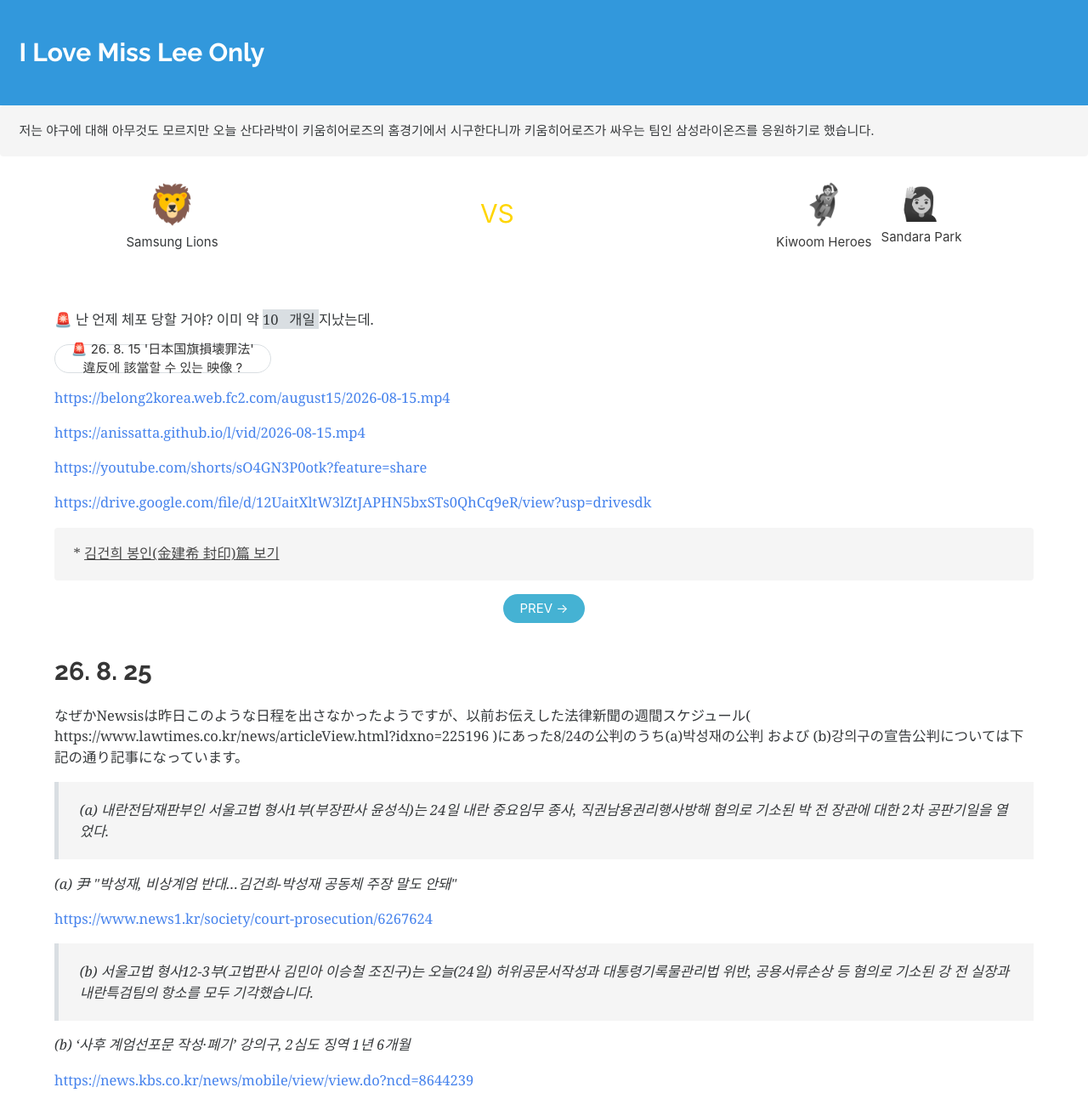
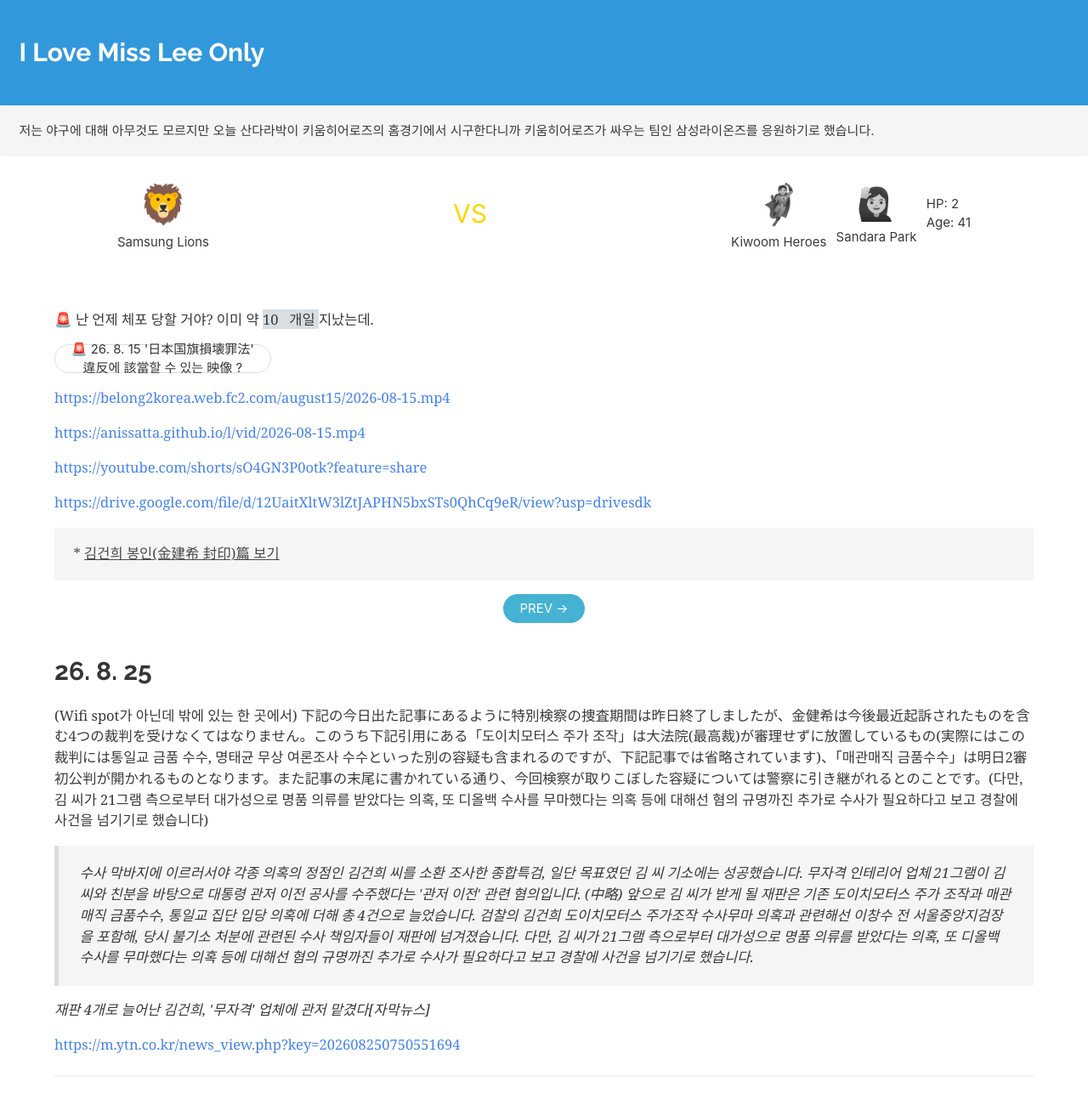
Before and after one commit to anissatta/l, a plain HTML site: page index.html in a window 1280 px wide. Shown: the top 1286 px of the page at 85% size. Drawn offline with Linux system fonts and the light colour scheme.

Commit message:
글 추가

```diff
--- a/index.html
+++ b/index.html
@@ -69,6 +69,16 @@
                     </figcaption>
                 </figure>
             </div>
+            <div class="level-item">
+                <ul>
+                    <li>
+                        HP: 2
+                    </li>
+                    <li>
+                        Age: 41
+                    </li>
+                </ul>
+            </div>
         </div>
     </div>
 </div>
@@ -121,6 +131,24 @@
                     <h3 class="title is-3">
                         26. 8. 25
                     </h3>
+<p>
+    (Wifi spot가 아닌데 밖에 있는 한 곳에서) 下記の今日出た記事にあるように特別検察の捜査期間は昨日終了しましたが、金健希は今後最近起訴されたものを含む4つの裁判を受けなくてはなりません。このうち下記引用にある「도이치모터스 주가 조작」は大法院(最高裁)が審理せずに放置しているもの(実際にはこの裁判には통일교 금품 수수, 명태균 무상 여론조사 수수といった別の容疑も含まれるのですが、下記記事では省略されています)、「매관매직 금품수수」は明日2審初公判が開かれるものとなります。また記事の末尾に書かれている通り、今回検察が取りこぼした容疑については警察に引き継がれるとのことです。(다만, 김 씨가 21그램 측으로부터 대가성으로 명품 의류를 받았다는 의혹, 또 디올백 수사를 무마했다는 의혹 등에 대해선 혐의 규명까진 추가로 수사가 필요하다고 보고 경찰에 사건을 넘기기로 했습니다)
+</p>
+<blockquote>
+수사 막바지에 이르러서야 각종 의혹의 정점인 김건희 씨를 소환 조사한 종합특검, 일단 목표였던 김 씨 기소에는 성공했습니다.
+무자격 인테리어 업체 21그램이 김 씨와 친분을 바탕으로 대통령 관저 이전 공사를 수주했다는 '관저 이전' 관련 혐의입니다.
+(中略)
+앞으로 김 씨가 받게 될 재판은 기존 도이치모터스 주가 조작과 매관매직 금품수수, 통일교 집단 입당 의혹에 더해 총 4건으로 늘었습니다.
+검찰의 김건희 도이치모터스 주가조작 수사무마 의혹과 관련해선 이창수 전 서울중앙지검장을 포함해, 당시 불기소 처분에 관련된 수사 책임자들이 재판에 넘겨졌습니다.
+다만, 김 씨가 21그램 측으로부터 대가성으로 명품 의류를 받았다는 의혹, 또 디올백 수사를 무마했다는 의혹 등에 대해선 혐의 규명까진 추가로 수사가 필요하다고 보고 경찰에 사건을 넘기기로 했습니다.
+</blockquote>
+<p class="is-italic">
+    재판 4개로 늘어난 김건희, '무자격' 업체에 관저 맡겼다[자막뉴스]
+</p>
+<p><a href="https://m.ytn.co.kr/news_view.php?key=202608250750551694" target="_blank" rel="noopener noreferrer">
+    https://m.ytn.co.kr/news_view.php?key=202608250750551694
+</a></p>
+<hr/>
 <p>
     なぜかNewsisは昨日このような日程を出さなかったようですが、以前お伝えした法律新聞の週間スケジュール( <span style="word-break: break-word;">https://www.lawtimes.co.kr/news/articleView.html?idxno=225196</span> )にあった8/24の公判のうち(a)박성재の公判 および (b)강의구の宣告公判については下記の通り記事になっています。
 </p>
```
